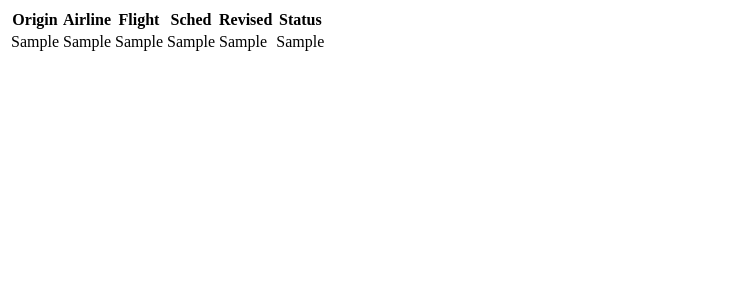
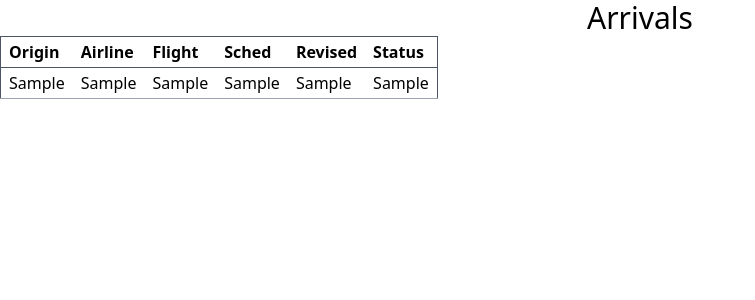
Before and after one commit to jona8780/AFMonitor, a Django app: template AFMonitor/templates/AFmonitor/arrivals.html in a window 1280 px wide. Shown: the top 300 px of the page, without its empty margins (0-755 px from the left). Run offline with Django 4.2, Linux system fonts and the light colour scheme; the template is opened without the code that fills it: most values are stand-ins (such as "Sample title", 1, 10 or a date in 2020); some libraries are stand-ins or nearby versions.

Commit message:
Merged all to Index, did basic formating

```diff
--- a/AFMonitor/templates/AFmonitor/arrivals.html
+++ b/AFMonitor/templates/AFmonitor/arrivals.html
@@ -1,23 +1,26 @@
-<table>
+{% load static tailwind_tags %}
+{% tailwind_css %}
+<h2 class="text-center text-3xl">Arrivals</h2>
+<table class="table-auto border-collapse border text-md border-gray-600">
     <thead>
-        <tr>
-            <th>Origin</th>
-            <th>Airline</th>
-            <th>Flight</th>
-            <th>Sched</th>
-            <th>Revised</th>
-            <th>Status</th>
+        <tr class="border-b border-gray-600 text-left">
+            <th class="px-2 py-1">Origin</th>
+            <th class="px-2 py-1">Airline</th>
+            <th class="px-2 py-1">Flight</th>
+            <th class="px-2 py-1">Sched</th>
+            <th class="px-2 py-1">Revised</th>
+            <th class="px-2 py-1">Status</th>
         </tr>
     </thead>
     <tbody>
-        {% for flight in flights %}
-            <tr>
-                <td>{{ flight.0 }}</td>
-                <td>{{ flight.1 }}</td>
-                <td>{{ flight.2 }}</td>
-                <td>{{ flight.3 }}</td>
-                <td>{{ flight.4 }}</td>
-                <td>{{ flight.5 }}</td>
+        {% for flight in arrivals %}
+            <tr class="border-b border-gray-400">
+                <td class="px-2 py-1 whitespace-nowrap">{{ flight.0 }}</td>
+                <td class="px-2 py-1 whitespace-nowrap">{{ flight.1 }}</td>
+                <td class="px-2 py-1 whitespace-nowrap">{{ flight.2 }}</td>
+                <td class="px-2 py-1 whitespace-nowrap">{{ flight.3 }}</td>
+                <td class="px-2 py-1 whitespace-nowrap">{{ flight.4 }}</td>
+                <td class="px-2 py-1 whitespace-nowrap">{{ flight.5 }}</td>
             </tr>
         {% endfor %}
     </tbody>
--- a/AFMonitor/urls.py
+++ b/AFMonitor/urls.py
@@ -4,7 +4,7 @@ from . import views
 app_name = 'AFMonitor'
 urlpatterns = [
     path("", views.home, name="home"),
-    path("arrivals", views.arrivals, name="arrivals"),
-    path("departures", views.departures, name="departures"),
-    path("weather", views.weather, name="weather"),
+    #path("arrivals", views.arrivals, name="arrivals"),
+    #path("departures", views.departures, name="departures"),
+    #path("weather", views.weather, name="weather"),
 ]
--- a/theme/static/css/dist/styles.css
+++ b/theme/static/css/dist/styles.css
@@ -734,6 +734,26 @@ select {
   height: 100vh;
 }
 
+.grow-0 {
+  flex-grow: 0;
+}
+
+.grow {
+  flex-grow: 1;
+}
+
+.table-auto {
+  table-layout: auto;
+}
+
+.border-collapse {
+  border-collapse: collapse;
+}
+
+.flex-row {
+  flex-direction: row;
+}
+
 .flex-col {
   flex-direction: column;
 }
@@ -746,9 +766,65 @@ select {
   justify-content: center;
 }
 
+.whitespace-nowrap {
+  white-space: nowrap;
+}
+
+.border {
+  border-width: 1px;
+}
+
+.border-b {
+  border-bottom-width: 1px;
+}
+
+.border-gray-600 {
+  --tw-border-opacity: 1;
+  border-color: rgb(75 85 99 / var(--tw-border-opacity));
+}
+
+.border-gray-400 {
+  --tw-border-opacity: 1;
+  border-color: rgb(156 163 175 / var(--tw-border-opacity));
+}
+
 .bg-gray-50 {
   --tw-bg-opacity: 1;
   background-color: rgb(249 250 251 / var(--tw-bg-opacity));
+}
+
+.p-4 {
+  padding: 1rem;
+}
+
+.p-12 {
+  padding: 3rem;
+}
+
+.p-8 {
+  padding: 2rem;
+}
+
+.p-2 {
+  padding: 0.5rem;
+}
+
+.px-2 {
+  padding-left: 0.5rem;
+  padding-right: 0.5rem;
+}
+
+.py-1 {
+  padding-top: 0.25rem;
+  padding-bottom: 0.25rem;
+}
+
+.text-left {
+  text-align: left;
+}
+
+.text-center {
+  text-align: center;
 }
 
 .font-serif {
@@ -763,6 +839,26 @@ select {
 .text-3xl {
   font-size: 1.875rem;
   line-height: 2.25rem;
+}
+
+.text-6xl {
+  font-size: 3.75rem;
+  line-height: 1;
+}
+
+.text-2xl {
+  font-size: 1.5rem;
+  line-height: 2rem;
+}
+
+.text-xl {
+  font-size: 1.25rem;
+  line-height: 1.75rem;
+}
+
+.text-lg {
+  font-size: 1.125rem;
+  line-height: 1.75rem;
 }
 
 .leading-normal {
```
Also changed, not shown: AFMonitor/templates/AFmonitor/departures.html (+19 -16 lines), AFMonitor/templates/AFmonitor/index.html (+19 -2 lines), AFMonitor/templates/AFmonitor/weather.html (+10 -10 lines), AFMonitor/views.py (+57 -34 lines).
